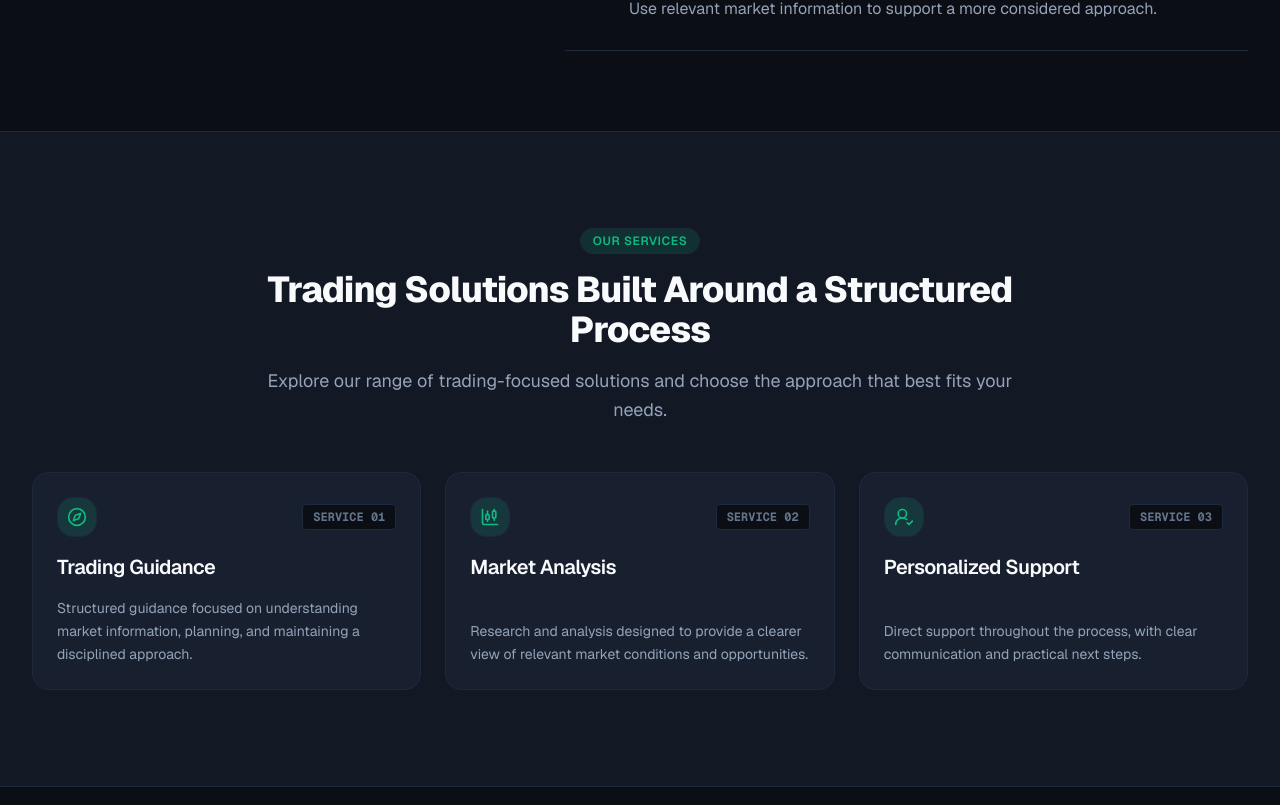
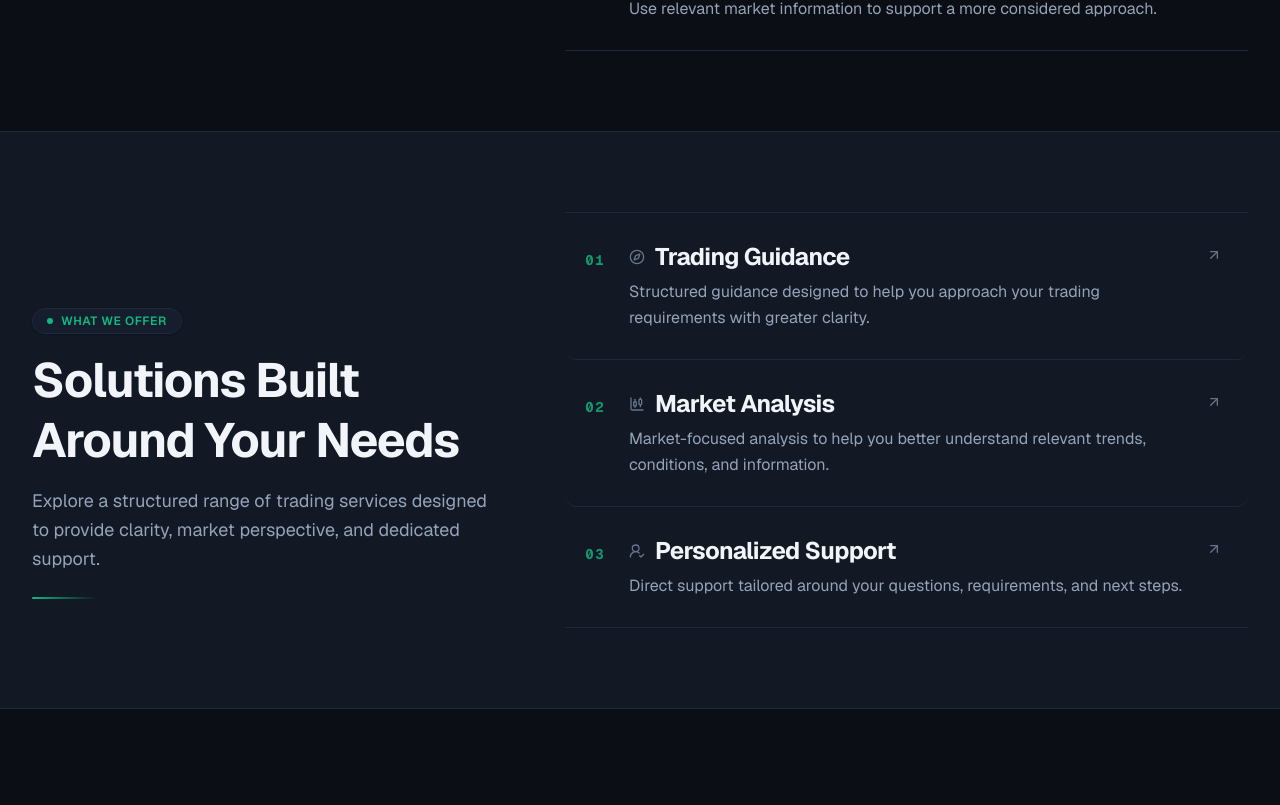
Before and after one commit to huzi772/landing-page, a Next.js app: page / in a window 1280 px wide. Shown: the part 1174-1979 px from the top of the page. Built offline with nearby package versions, Linux system fonts and the light colour scheme.

Commit message:
Redesign Services section into premium editorial two-column layout
Co-authored-by: huzi772 <207913168+huzi772@users.noreply.github.com>

```diff
--- a/src/components/sections/Services.tsx
+++ b/src/components/sections/Services.tsx
@@ -1,7 +1,8 @@
-import React from "react";
+"use client";
+
+import React, { useEffect, useRef, useState } from "react";
 import { Container } from "@/components/ui/container";
-import { Card, CardHeader, CardTitle, CardContent } from "@/components/ui/card";
-import { Compass, ChartCandlestick, UserRoundCheck, LucideIcon } from "lucide-react";
+import { Compass, ChartCandlestick, UserRoundCheck, ArrowUpRight, LucideIcon } from "lucide-react";
 
 interface ServiceItem {
   number: string;
@@ -15,77 +16,159 @@ const SERVICES_DATA: ServiceItem[] = [
     number: "01",
     title: "Trading Guidance",
     description:
-      "Structured guidance focused on understanding market information, planning, and maintaining a disciplined approach.",
+      "Structured guidance designed to help you approach your trading requirements with greater clarity.",
     icon: Compass,
   },
   {
     number: "02",
     title: "Market Analysis",
     description:
-      "Research and analysis designed to provide a clearer view of relevant market conditions and opportunities.",
+      "Market-focused analysis to help you better understand relevant trends, conditions, and information.",
     icon: ChartCandlestick,
   },
   {
     number: "03",
     title: "Personalized Support",
     description:
-      "Direct support throughout the process, with clear communication and practical next steps.",
+      "Direct support tailored around your questions, requirements, and next steps.",
     icon: UserRoundCheck,
   },
 ];
 
 export function Services() {
+  const sectionRef = useRef<HTMLElement>(null);
+  const [isVisible, setIsVisible] = useState(false);
+
+  useEffect(() => {
+    const observer = new IntersectionObserver(
+      ([entry]) => {
+        if (entry.isIntersecting) {
+          setIsVisible(true);
+          observer.disconnect();
+        }
+      },
+      { threshold: 0.15 }
+    );
+
+    if (sectionRef.current) {
+      observer.observe(sectionRef.current);
+    }
+
+    return () => observer.disconnect();
+  }, []);
+
   return (
     <section
+      ref={sectionRef}
       id="services"
-      className="py-16 md:py-24 bg-[var(--bg-secondary)] border-b border-[var(--border)] scroll-mt-16"
+      className="py-12 md:py-16 lg:py-20 bg-[var(--bg-secondary)] border-b border-[var(--border)] scroll-mt-16 relative overflow-hidden"
     >
+      {/* Decorative restrained abstract background geometry */}
+      <div
+        className="pointer-events-none absolute right-0 top-1/2 -z-10 h-80 w-80 -translate-y-1/2 opacity-20"
+        aria-hidden="true"
+      >
+        <svg
+          viewBox="0 0 200 200"
+          className="h-full w-full text-[var(--accent)] stroke-current"
+          fill="none"
+          strokeWidth="0.75"
+        >
+          <circle cx="100" cy="100" r="80" strokeDasharray="4 4" />
+          <circle cx="100" cy="100" r="55" />
+          <circle cx="100" cy="100" r="30" strokeDasharray="2 2" />
+          <line x1="20" y1="100" x2="180" y2="100" opacity="0.5" />
+          <line x1="100" y1="20" x2="100" y2="180" opacity="0.5" />
+          <circle cx="100" cy="45" r="2.5" fill="var(--accent)" />
+          <circle cx="155" cy="100" r="2.5" fill="var(--gold)" />
+        </svg>
+      </div>
+
       <Container>
-        {/* Section Header */}
-        <div className="text-center max-w-3xl mx-auto space-y-4">
-          <span className="inline-block px-3 py-1 text-xs font-semibold rounded-full bg-[var(--accent-muted)] text-[var(--accent)] border border-[var(--accent)]/20 uppercase tracking-wider">
-            OUR SERVICES
-          </span>
-          <h2 className="text-3xl font-extrabold tracking-tight text-[var(--text-primary)] sm:text-4xl">
-            Trading Solutions Built Around a Structured Process
-          </h2>
-          <p className="text-base sm:text-lg text-[var(--text-secondary)] leading-relaxed">
-            Explore our range of trading-focused solutions and choose the
-            approach that best fits your needs.
-          </p>
-        </div>
+        <div className="grid grid-cols-1 gap-10 lg:grid-cols-12 lg:gap-16 items-start">
+          {/* Left Column — Large Section Heading & Intro */}
+          <div className="lg:col-span-5 flex flex-col items-start lg:sticky lg:top-24">
+            {/* Eyebrow */}
+            <div
+              className={`inline-flex items-center gap-2 rounded-full border border-[var(--border-subtle)] bg-[var(--bg-card)]/80 backdrop-blur-md px-3.5 py-1 text-xs font-semibold tracking-wider text-[var(--accent)] shadow-sm mb-4 transition-all duration-700 ${
+                isVisible ? "reveal-visible" : "reveal-hidden"
+              }`}
+            >
+              <span className="h-1.5 w-1.5 rounded-full bg-[var(--accent)]" />
+              <span>WHAT WE OFFER</span>
+            </div>
 
-        {/* 3 Service Cards Grid */}
-        <div className="mt-12 grid grid-cols-1 md:grid-cols-2 lg:grid-cols-3 gap-6">
-          {SERVICES_DATA.map((service) => {
-            const Icon = service.icon;
-            return (
-              <Card
-                key={service.number}
-                hoverable
-                className="flex flex-col justify-between h-full bg-[var(--bg-card)] border-[var(--border)] transition-all duration-200"
-              >
-                <CardHeader className="mb-2">
-                  <div className="flex items-center justify-between mb-4">
-                    <div className="flex h-10 w-10 items-center justify-center rounded-xl bg-[var(--accent-muted)] text-[var(--accent)] border border-[var(--accent)]/20">
-                      <Icon className="h-5 w-5" aria-hidden="true" />
+            {/* Headline */}
+            <h2
+              className={`text-3xl sm:text-4xl md:text-5xl font-bold tracking-tight text-slate-100 antialiased leading-tight transition-all duration-700 delay-100 ${
+                isVisible ? "reveal-visible" : "reveal-hidden"
+              }`}
+            >
+              Solutions Built Around Your Needs
+            </h2>
+
+            {/* Supporting Paragraph */}
+            <p
+              className={`mt-4 text-base sm:text-lg text-[var(--text-secondary)] leading-relaxed font-normal transition-all duration-700 delay-200 ${
+                isVisible ? "reveal-visible" : "reveal-hidden"
+              }`}
+            >
+              Explore a structured range of trading services designed to provide clarity, market perspective, and dedicated support.
+            </p>
+
+            {/* Accent Line Detail */}
+            <div
+              className={`mt-6 h-0.5 w-16 bg-gradient-to-r from-[var(--accent)] to-transparent rounded-full transition-all duration-700 delay-300 ${
+                isVisible ? "reveal-visible" : "reveal-hidden"
+              }`}
+            />
+          </div>
+
+          {/* Right Column — Asymmetric Vertically Stacked Service List */}
+          <div className="lg:col-span-7 flex flex-col space-y-0 divide-y divide-[var(--border)] border-t border-b border-[var(--border)]">
+            {SERVICES_DATA.map((service, index) => {
+              const Icon = service.icon;
+              return (
+                <div
+                  key={service.number}
+                  style={{ transitionDelay: `${index * 120 + 200}ms` }}
+                  className={`group relative py-6 sm:py-7 px-3 sm:px-5 transition-all duration-300 rounded-lg hover:bg-slate-800/30 ${
+                    isVisible ? "reveal-visible" : "reveal-hidden"
+                  }`}
+                >
+                  {/* Subtle left accent bar on hover */}
+                  <div className="absolute left-0 top-2 bottom-2 w-0.5 bg-[var(--accent)] opacity-0 transition-opacity duration-300 group-hover:opacity-100 rounded-r" />
+
+                  <div className="flex items-start justify-between gap-4">
+                    <div className="flex flex-col sm:flex-row sm:items-baseline gap-2 sm:gap-6 flex-1">
+                      {/* Numbered Label */}
+                      <span className="font-mono text-sm font-bold tracking-widest text-[var(--accent)]/80 group-hover:text-[var(--accent)] transition-colors duration-200 shrink-0">
+                        {service.number}
+                      </span>
+
+                      {/* Content Container */}
+                      <div className="space-y-1.5 flex-1">
+                        <div className="flex items-center gap-2.5">
+                          <Icon className="h-4 w-4 text-[var(--text-muted)] group-hover:text-[var(--accent)] transition-colors duration-200 shrink-0" />
+                          <h3 className="text-xl sm:text-2xl font-bold text-slate-100 tracking-tight transition-colors duration-200">
+                            {service.title}
+                          </h3>
+                        </div>
+                        <p className="text-sm sm:text-base text-[var(--text-secondary)] leading-relaxed font-normal">
+                          {service.description}
+                        </p>
+                      </div>
                     </div>
-                    <span className="font-mono text-xs font-bold px-2.5 py-1 rounded bg-[var(--bg-primary)] text-[var(--text-muted)] border border-[var(--border-subtle)]">
-                      SERVICE {service.number}
-                    </span>
+
+                    {/* Restrained Arrow Indicator */}
+                    <div className="mt-1 sm:mt-0 p-1.5 rounded-full text-[var(--text-muted)] group-hover:text-[var(--accent)] group-hover:translate-x-0.5 group-hover:-translate-y-0.5 transition-all duration-200 shrink-0">
+                      <ArrowUpRight className="h-4 w-4" />
+                    </div>
                   </div>
-                  <CardTitle className="text-xl font-bold text-[var(--text-primary)]">
-                    {service.title}
-                  </CardTitle>
-                </CardHeader>
-                <CardContent>
-                  <p className="text-sm text-[var(--text-secondary)] leading-relaxed">
-                    {service.description}
-                  </p>
-                </CardContent>
-              </Card>
-            );
-          })}
+                </div>
+              );
+            })}
+          </div>
         </div>
       </Container>
     </section>
```
